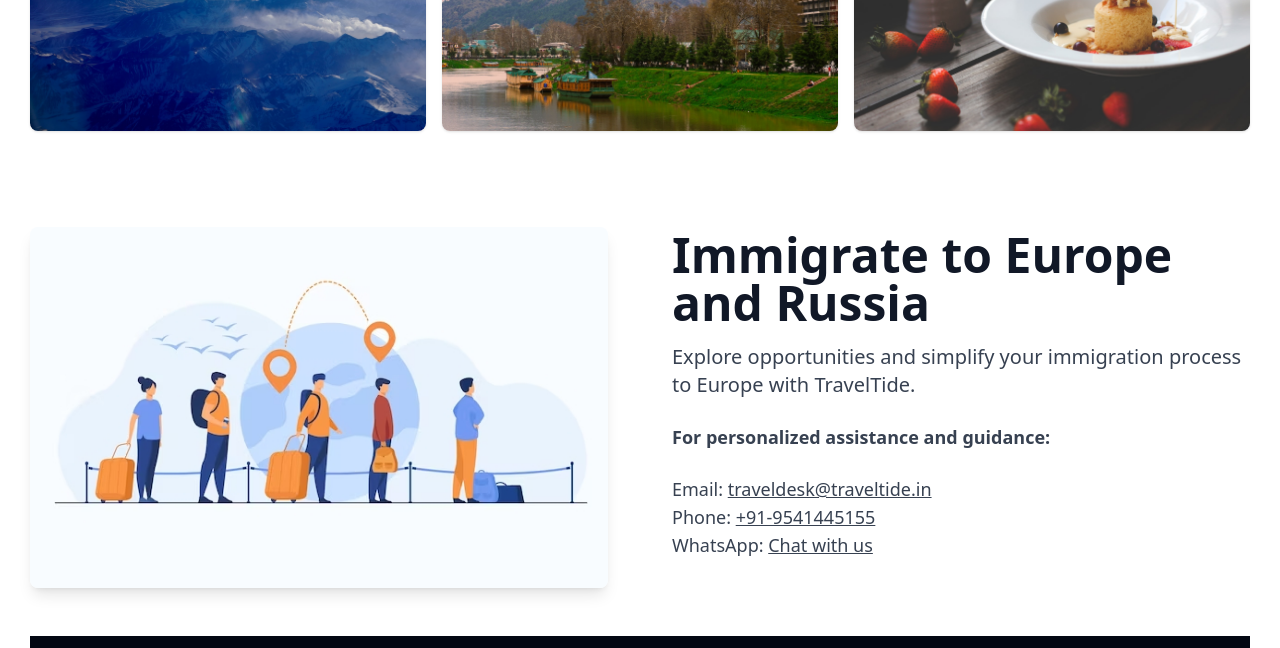
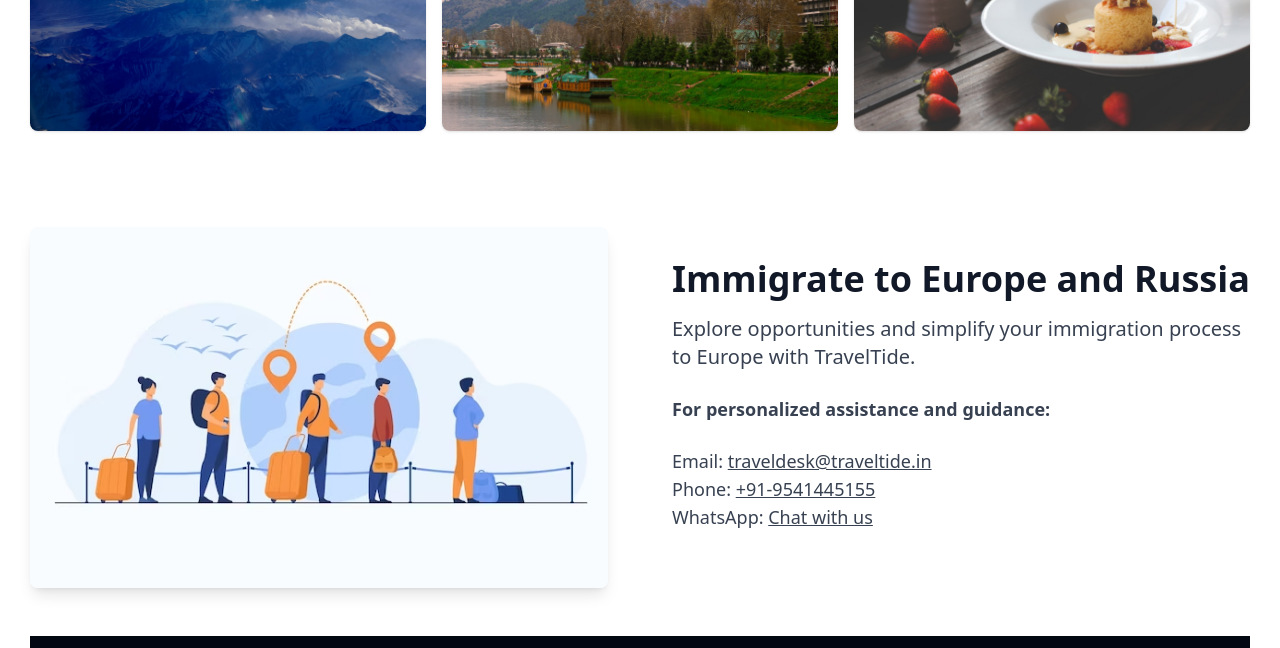
Before and after one commit to ayrshid99/TravelTide, a website: page index.html in a window 1280 px wide. Shown: the part 2539-3187 px from the top of the page. Drawn offline with nearby package versions, Linux system fonts and the light colour scheme.

Commit message:
update immigration sections

```diff
--- a/index.html
+++ b/index.html
@@ -278,7 +278,7 @@
         </div>
         <div class="lg:w-1/2 lg:pl-8">
             <div class="text-center lg:text-left">
-                <h2 class="text-4xl lg:text-5xl font-bold mb-4 text-gray-900">Immigrate to Europe and Russia</h2>
+                <h2 class="text-4xl lg:text-4xl font-bold mb-4 text-gray-900">Immigrate to Europe and Russia</h2>
                 <p class="text-lg lg:text-xl mb-6 text-gray-700 leading-relaxed">Explore opportunities and simplify your immigration process to Europe with TravelTide.</p>
                 <p class="text-base lg:text-lg mb-6 text-gray-700 leading-relaxed font-semibold">For personalized assistance and guidance:</p>
                 <ul class="text-base lg:text-lg mb-6 text-gray-700">
```
